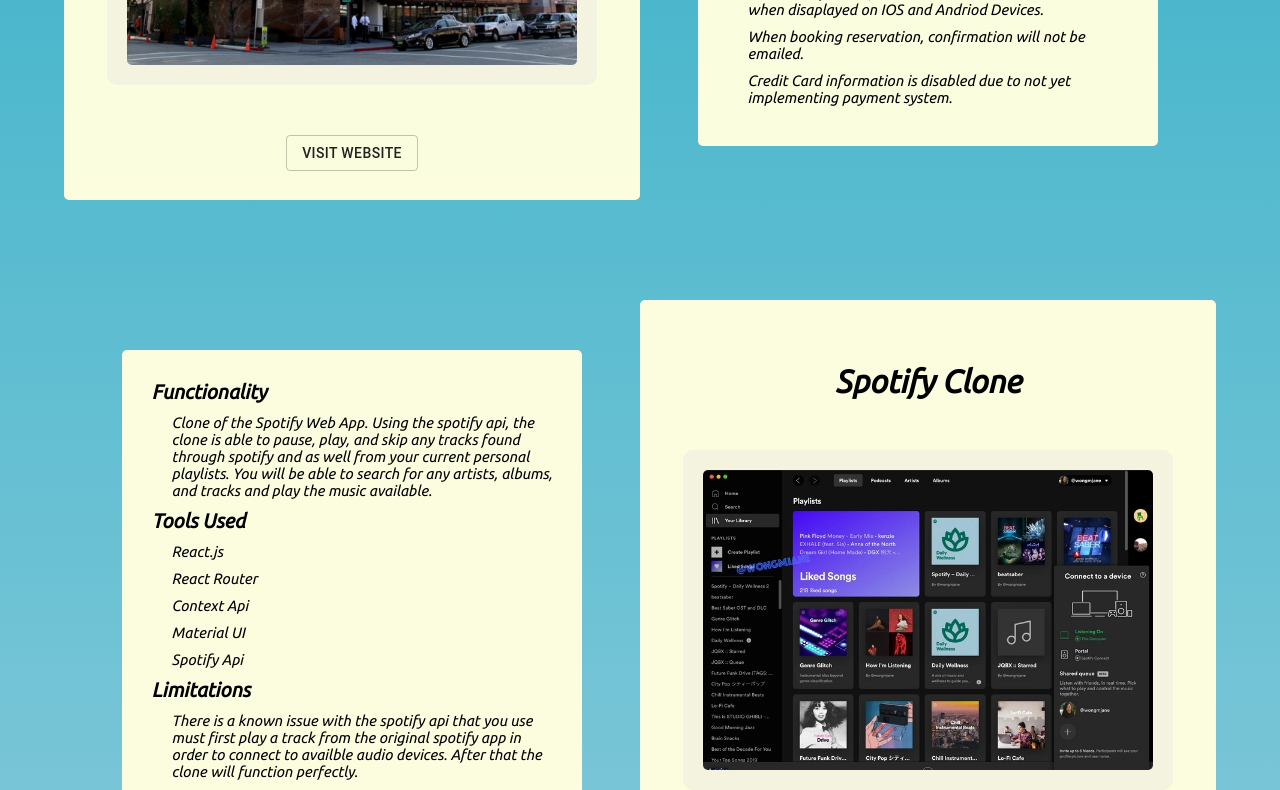
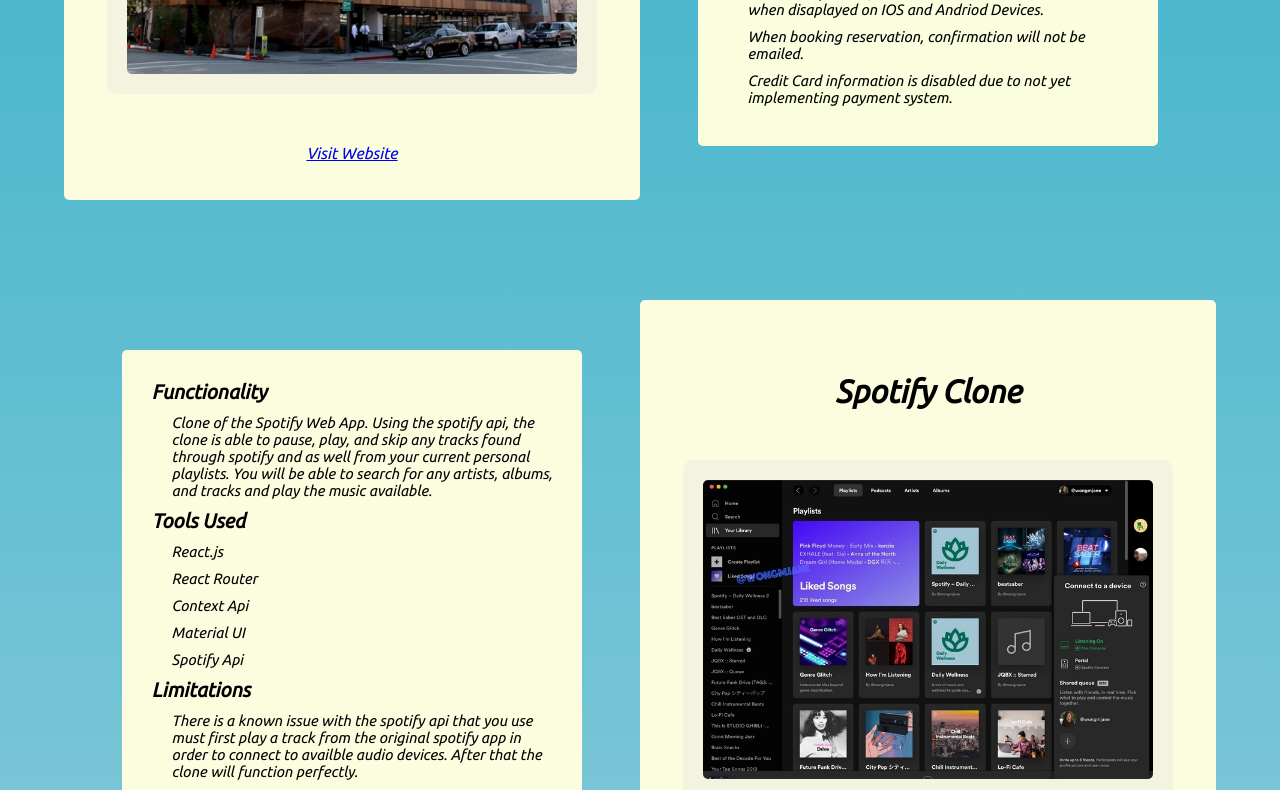
Before and after one commit to amedra13/Portfolio, a React (Create React App) app: page /portfolio in a window 1280 px wide. Shown: the part 1340-2130 px from the top of the page. Built offline with nearby package versions, Linux system fonts and the light colour scheme.

Commit message:
add website links to projects data

```diff
--- a/src/Portfolio/Projects/ProjectItem.js
+++ b/src/Portfolio/Projects/ProjectItem.js
@@ -1,6 +1,5 @@
 import React from 'react';
 import Grid from '@material-ui/core/Grid';
-import Button from '@material-ui/core/Button';
 import './ProjectItem.css';
 
 const ProjectItem = ({ project }) => {
@@ -26,7 +25,7 @@
 							alt="Project: projectItem Palo Alto Clone"
 						/>
 					</div>
-					<Button variant="outlined">Visit Website</Button>
+					<a href={project.website}>Visit Website</a>
 				</Grid>
 				<Grid
 					className={`projectItem__gridItem  ${
--- a/src/Portfolio/Projects/projectsData.js
+++ b/src/Portfolio/Projects/projectsData.js
@@ -16,6 +16,7 @@
 		],
 		reverse: false,
 		completed: true,
+		website: 'https://nobu-clone.web.app/',
 	},
 	{
 		name: 'Spotify Clone',
@@ -36,6 +37,7 @@
 		],
 		reverse: true,
 		completed: true,
+		website: 'https://spotify-clone-1867c.web.app/',
 	},
 	{
 		name: 'Sport Cards Collection',
@@ -56,6 +58,7 @@
 		],
 		reverse: false,
 		completed: false,
+		website: '/',
 	},
 ];
 
```
Also changed, not shown: 1 other file (tests, documents, lock files or other folders).
